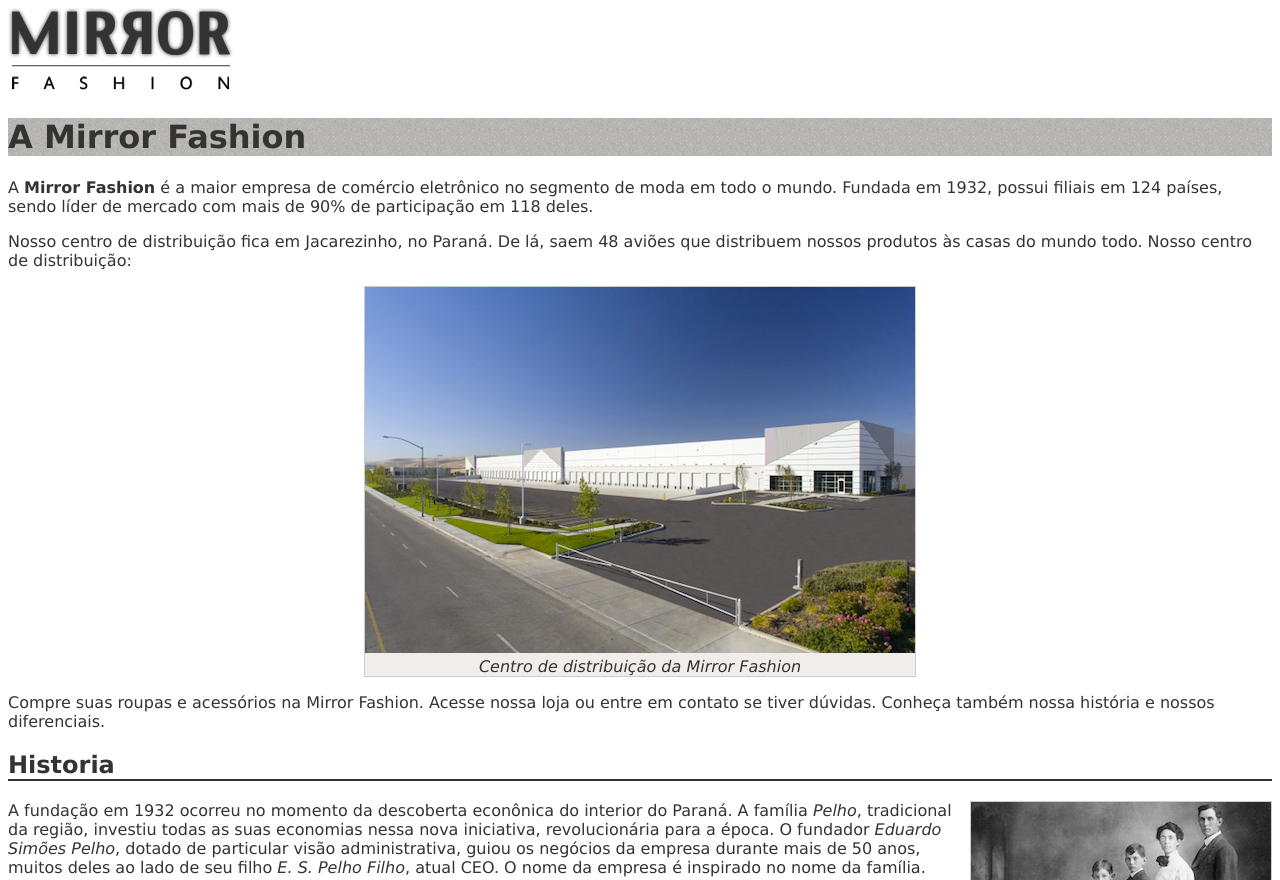
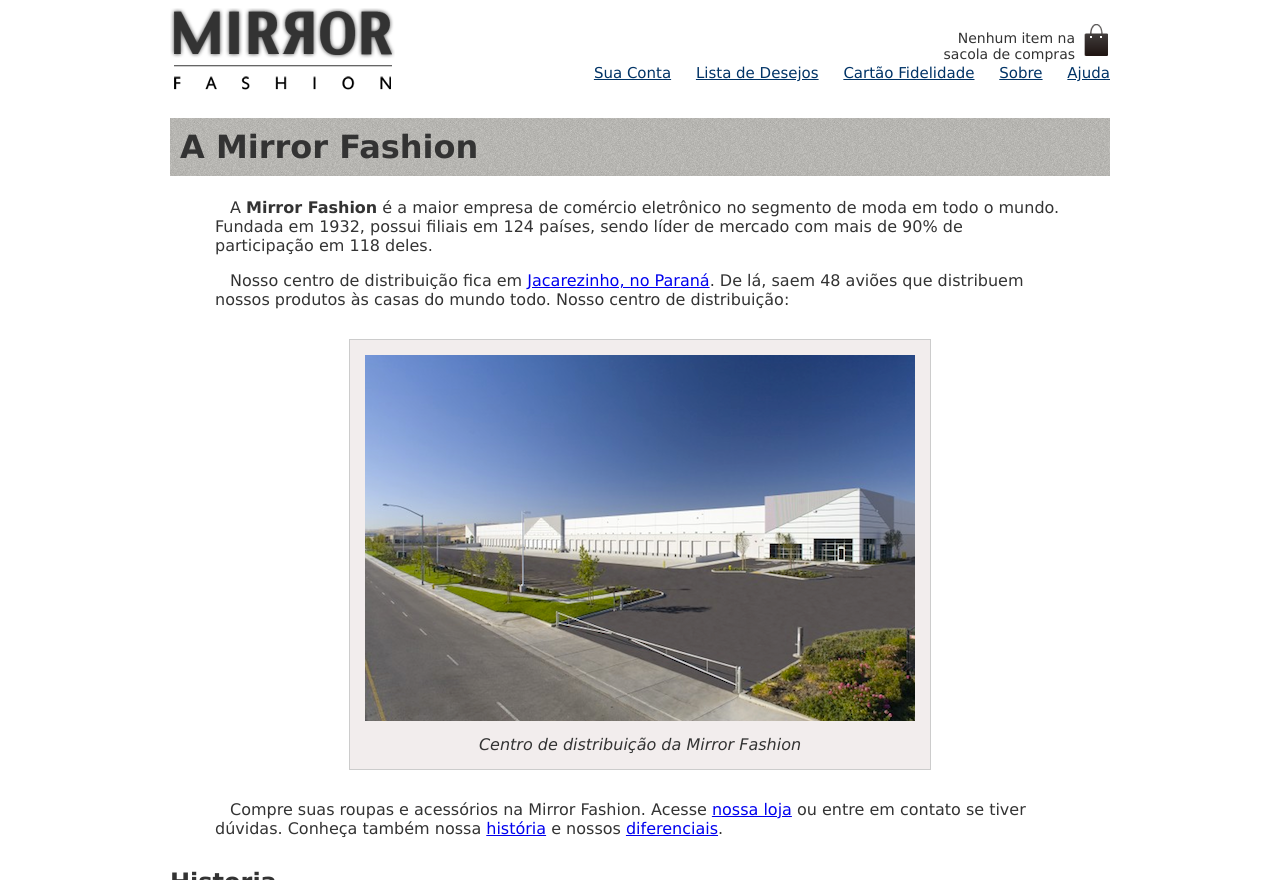
Before and after one commit to VictorSMQuirino/Projeto-WEB, a plain HTML site: page mirrorfashion/sobre.html in a window 1280 px wide. Shown: the top 880 px of the page. Drawn offline with Linux system fonts and the light colour scheme.

Commit message:
exercicios cap 3 + inicio dos exercicios opcionais cap 3

```diff
--- /dev/null
+++ b/mirrorfashion/css/estilos.css
@@ -0,0 +1,48 @@
+.sacola {
+    background-image: url(../img/sacola.png);
+    background-repeat: no-repeat;
+    background-position: top right;
+
+    font-size: 14px;
+    padding-right: 35px;
+    padding-top: 8px;
+    text-align: right;
+    width: 140px;
+
+    position: absolute;
+    top: 0;
+    right: 0;
+}
+
+.menu-opcoes ul li {
+    display: inline;
+    margin-left: 20px;
+}
+
+.menu-opcoes ul {
+    font-size: 15px;
+}
+
+.menu-opcoes a {
+    color: #003366;
+}
+
+.container {
+    margin: 0 auto;
+    width: 940px;
+}
+
+body {
+    color: #333333;
+    font-family: "Lucidas Sans Unicode", "Lucida Grande", sans-serif;
+}
+
+header {
+    position: relative;
+}
+
+.menu-opcoes {
+    position: absolute;
+    bottom: 0;
+    right: 0;
+}
--- /dev/null
+++ b/mirrorfashion/css/reset.css
@@ -0,0 +1,48 @@
+/* http://meyerweb.com/eric/tools/css/reset/
+   v2.0 | 20110126
+   License: none (public domain)
+*/
+
+html, body, div, span, applet, object, iframe,
+h1, h2, h3, h4, h5, h6, p, blockquote, pre,
+a, abbr, acronym, address, big, cite, code,
+del, dfn, em, img, ins, kbd, q, s, samp,
+small, strike, strong, sub, sup, tt, var,
+b, u, i, center,
+dl, dt, dd, ol, ul, li,
+fieldset, form, label, legend,
+table, caption, tbody, tfoot, thead, tr, th, td,
+article, aside, canvas, details, embed,
+figure, figcaption, footer, header, hgroup,
+menu, nav, output, ruby, section, summary,
+time, mark, audio, video {
+	margin: 0;
+	padding: 0;
+	border: 0;
+	font-size: 100%;
+	font: inherit;
+	vertical-align: baseline;
+}
+/* HTML5 display-role reset for older browsers */
+article, aside, details, figcaption, figure,
+footer, header, hgroup, menu, nav, section {
+	display: block;
+}
+body {
+	line-height: 1;
+}
+ol, ul {
+	list-style: none;
+}
+blockquote, q {
+	quotes: none;
+}
+blockquote:before, blockquote:after,
+q:before, q:after {
+	content: '';
+	content: none;
+}
+table {
+	border-collapse: collapse;
+	border-spacing: 0;
+}
--- a/mirrorfashion/css/sobre.css
+++ b/mirrorfashion/css/sobre.css
@@ -1,24 +1,37 @@
 body	{
     color: #333333;
     font-family: "Lucida Sans Unicode",	"Lucida	Grande", sans-serif;
+    margin-left: auto;
+    margin-right: auto;
+    width: 940px;
 }
 
 h1	{
     background-image:	url(../img/sobre-background.jpg);
+    padding: 10px;
 }
 
 h2	{
     border-bottom: 2px	solid	#333333;/*border-bottom = borda sutil*/
+    margin-top: 30px;
+}
+
+p {
+    padding: 0 45px;
+    text-indent: 15px;
 }
 
 figure	{
     background-color: #F2EDED; /*cor de fundo nas imagens*/
     border: 1px	solid	#ccc; /*borda das imagens*/
     text-align:	center; /*Alinhamento das imagens no centro da pagina*/
+    padding: 15px;
+    margin: 30px;
 }
 
 figcaption  {
     font-style: italic;
+    margin-top: 10px;
 }
 
 /*ESTILIZAÇÃO DE IDs*/
@@ -44,3 +57,47 @@ figcaption  {
     float: right;
     margin: 0 0 10px 10px;
 }
+
+.sacola {
+    background-image: url(../img/sacola.png);
+    background-repeat: no-repeat;
+    background-position: top right;
+
+    font-size: 14px;
+    padding-right: 35px;
+    padding-top: 8px;
+    text-align: right;
+    width: 140px;
+
+    position: absolute;
+    top: 0;
+    right: 0;
+}
+
+.menu-opcoes ul li {
+    display: inline;
+    margin-left: 20px;
+}
+
+.menu-opcoes ul {
+    font-size: 15px;
+}
+
+.menu-opcoes a {
+    color: #003366;
+}
+
+.container {
+    margin: 0 auto;
+    width: 940px;
+}
+
+header {
+    position: relative;
+}
+
+.menu-opcoes {
+    position: absolute;
+    bottom: 0;
+    right: 0;
+}
--- a/mirrorfashion/sobre.html
+++ b/mirrorfashion/sobre.html
@@ -3,11 +3,26 @@
         <head>
                 <meta	charset="utf-8">
                 <title>Sobre a Mirror Fashion</title>
+                <link rel="sylesheet" href="css/reset.css">
                 <link rel="stylesheet" href="css/sobre.css">
         </head>
 
         <body>
-            <img src="img/logo.png" alt="Logo da Mirror Fashion">
+            <header class="container">
+                <img src="img/logo.png" alt="Logo da Mirror Fashion">
+
+                <p class="sacola">Nenhum item na sacola de compras</p>
+
+                <nav class="menu-opcoes">
+                    <ul>
+                        <li><a href="#">Sua Conta</a></li>
+                        <li><a href="#">Lista de Desejos</a></li>
+                        <li><a href="#">Cartão Fidelidade</a></li>
+                        <li><a href="sobre.html">Sobre</a></li>
+                        <li><a href="#">Ajuda</a></li>
+                    </ul>
+                </nav>
+            </header>
 
             <h1>A Mirror Fashion</h1>
 
@@ -16,20 +31,20 @@
                 participação em 118 deles.
                 </p>
 
-            <p>Nosso centro de distribuição fica em Jacarezinho, no Paraná. De lá, saem 48 aviões que
+            <p>Nosso centro de distribuição fica em <a href="https://maps.google.com.br/?q=Jacarezinho">Jacarezinho, no Paraná</a>. De lá, saem 48 aviões que
                 distribuem nossos produtos às casas do mundo todo. Nosso centro de distribuição:</p>
 
             	<figure id="centro-distribuicao">
 					<img	src="img/centro-distribuicao.png" alt="Foto	do	centro	de	distribuição	da	Mirror	Fashion">
 
-                    <figcaption>Centro	de	distribuição	da	Mirror	Fashion</figcaption>
+                    <figcaption>Centro de distribuição da Mirror Fashion</figcaption>
 			    </figure id>
 
-            <p>Compre suas roupas e acessórios na Mirror Fashion. Acesse nossa loja ou entre em contato
-                se tiver dúvidas. Conheça também nossa história e nossos diferenciais.
+            <p>Compre suas roupas e acessórios na Mirror Fashion. Acesse <a href="index.html">nossa loja</a> ou entre em contato
+                se tiver dúvidas. Conheça também nossa <a href="#historia">história</a> e nossos <a href="#diferenciais">diferenciais</a>.
                 </p>
 
-            <h2>Historia</h2>
+            <h2 id="historia">Historia</h2>
 
             <figure id="familia-pelho">
                 <img	src="img/familia-pelho.jpg" alt="Foto	da	família	Pelho">
@@ -55,6 +70,20 @@
                 homenagens e condecorações. Todos os presidentes do Brasil já visitaram as instalações da Mirror
                 Fashion, além de presidentes da União Européia, Ásia e o secretário-geral da ONU.</p>
 
+            <h2 id="diferenciais">Diferenciais</h2>
+
+               <!--LISTA NAO ORDENADA-->
+                <ul>
+                    <li>Menor preço do varejo, garantido</li>
+                    <li>Se voçê achar uma loja mais barata, leva o produto de graça</li>
+                    <li>Pague em reais, dólares, euros ou bitcoins</li>
+                    <li>Todas as compras com frete grátis para o mundo todo</li>
+                    <li>Maior comércio eletrônico de moda do mundo</li>
+                    <li>Atendimento via telefone, email, chat, twitter, facebook, carta, fax e telegrama</li>
+                    <li>Presente em 124 países</li>
+                    <li>Mais de um milhão de funcionários em todo o mundo</li>
+                </ul>
+
             <div id="rodape">
                 <img src="img/logo.png" alt="Logo da Mirror Fashion">
 
```
Also changed, not shown: mirrorfashion/index.html (added, +27 -0 lines).
